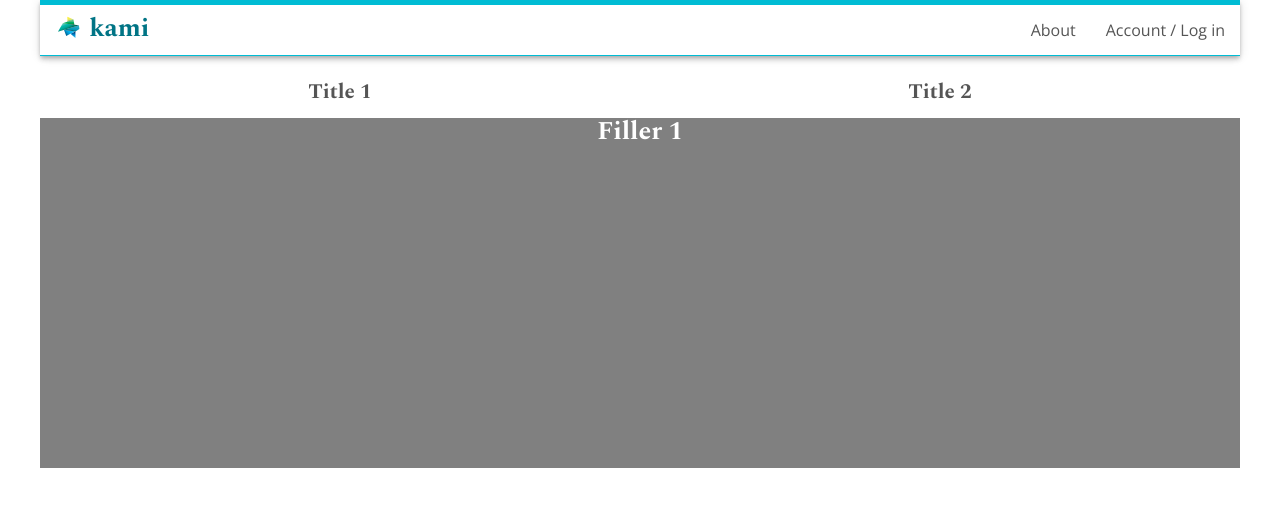
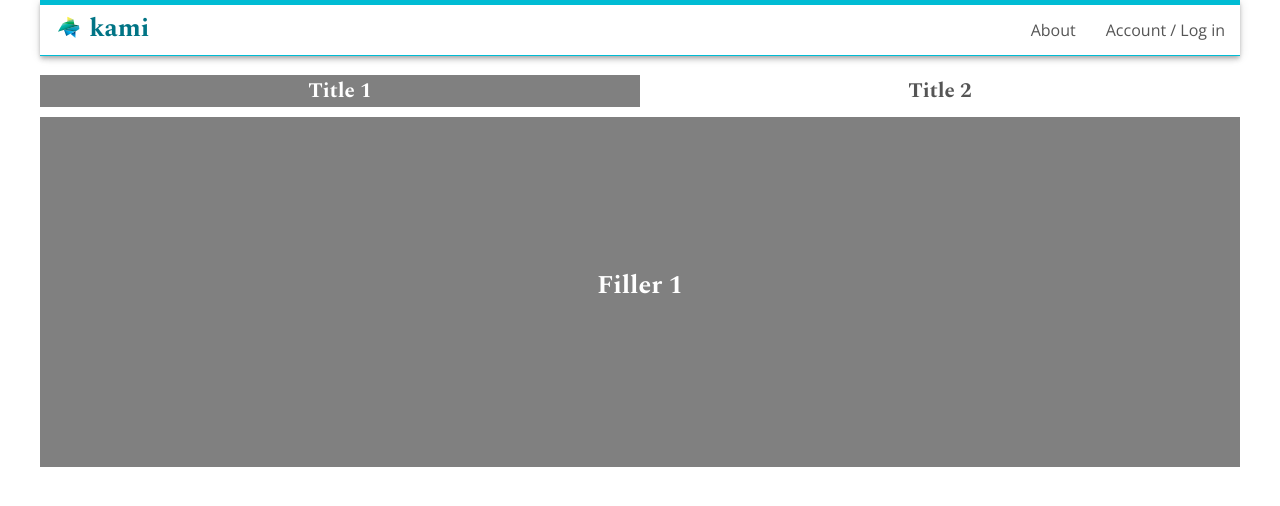
Before and after one commit to arturgvieira-zz/scratch, a React (Create React App) app: page /account in a window 1280 px wide. Shown: the top 506 px of the page. Built offline with nearby package versions, Linux system fonts and the light colour scheme; what apollo-client-preset, apollo-link-ws would draw is missing.

Commit message:
Edits to polish tab component

```diff
--- a/src/components/pages/account/account.css
+++ b/src/components/pages/account/account.css
@@ -1,10 +1,12 @@
 .Account h3 {
-    border: white 1px solid;
     border-bottom: none;
     cursor: pointer;
 }
 
 .Account .filler {
+    display: flex;
+    justify-content: center;
+    align-items: center;
     height: 350px;
     color: white;
     background: gray;
--- a/src/components/pages/account/components/tabs/index.js
+++ b/src/components/pages/account/components/tabs/index.js
@@ -8,23 +8,37 @@ class Tabs extends Component {
         this.setTabs();
     }
 
-    setTabs() {
+    setTabs(index) {
+        let activeIndex = null;
+        let body = null;
+        if (!index) {
+            activeIndex = this.props.children.reduce((acc, next, index) => {
+                if (next.props.active) acc = index;
+                return acc;
+            }, 0);
+            body = this.props.children.filter(node => node.props.active);
+        } else {
+            activeIndex = index;
+            body = this.props.children[index];
+        }
         const titles = this.props.children
             .map(node => node.props.label)
             .map((title, index) => (
-                <h3 key={index} onClick={() => this.handleClick(index)}>
+                <h3
+                    key={index}
+                    className={`titles ${
+                        index === activeIndex ? 'active' : ''
+                    }`}
+                    onClick={() => this.handleClick(index)}
+                >
                     {title}
                 </h3>
             ));
-
-        const body = this.props.children.filter(node => node.props.active);
         this.setState({ titles: titles, body: body });
     }
 
     handleClick = index => {
-        console.log(index);
-        const body = this.props.children[index];
-        this.setState({ body: body });
+        this.setTabs(index);
     };
 
     render = () => {
--- a/src/components/pages/account/components/tabs/tabs.css
+++ b/src/components/pages/account/components/tabs/tabs.css
@@ -4,6 +4,12 @@
 }
 
 .Tabs .titles {
+    flex-basis: 100%;
     display: flex;
     justify-content: space-around;
 }
+
+.Tabs .titles .active {
+    color: white;
+    background: grey;
+}
```
